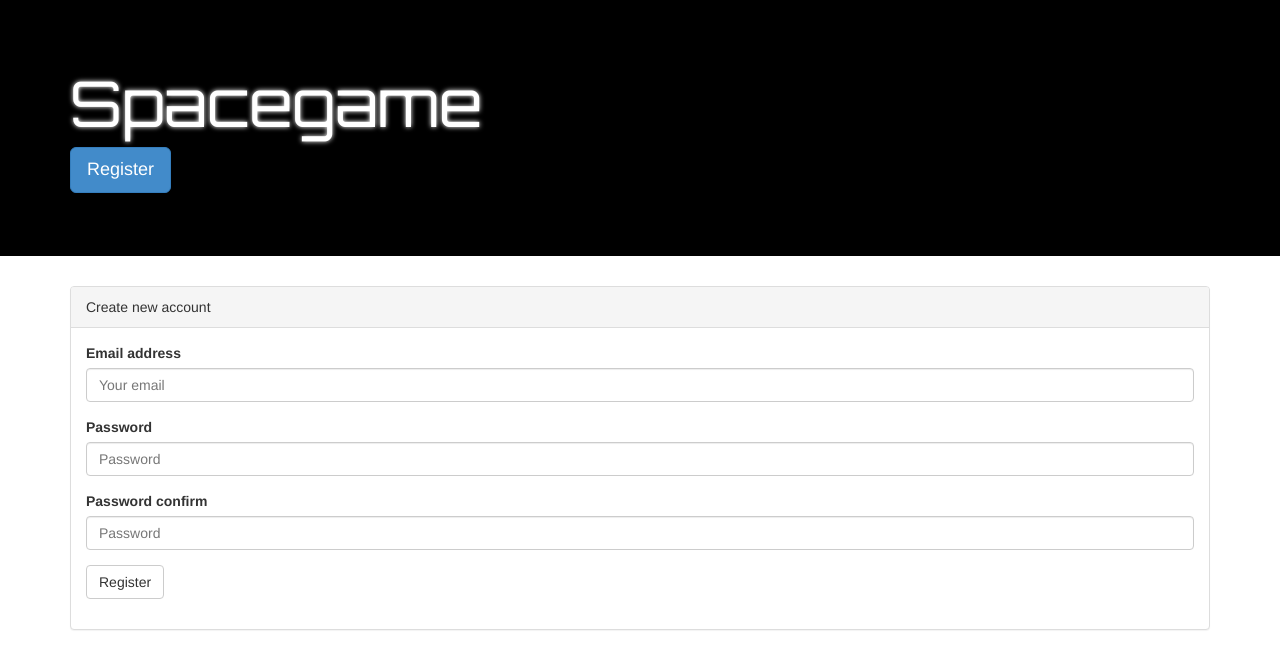
After one commit to BlackScorpGames/spacegame, a PHP site: page /register.php in a window 1280 px wide. The commit adds this page. Shown: the top 669 px of the page. Run offline with PHP 8.4, Linux system fonts and the light colour scheme; some libraries are stand-ins or nearby versions.

Commit message:
added registration page

```diff
--- a/bootstrap.php
+++ b/bootstrap.php
@@ -1,4 +1,5 @@
 <?php
+session_start();
 require_once __DIR__ . '/config/database.php';
 require_once __DIR__.'/vendor/autoload.php';
 /*
--- a/web/assets/css/style.css
+++ b/web/assets/css/style.css
@@ -5,3 +5,13 @@
     left:0;
 
 }
+
+header h1{
+    font-family: 'Orbitron',Arial;
+    text-shadow: 0px 0px 5px #ffffff;
+    color: #ffffff;
+}
+.jumbotron {
+    color: #ffffff;
+    background-color: #000;
+}
--- /dev/null
+++ b/web/banner.php
@@ -0,0 +1,6 @@
+<header class="jumbotron">
+    <div class="container">
+        <h1><?= $title ?></h1>
+        <p><a class="btn btn-primary btn-lg" href="register.php" role="button"><?= _('Register')?></a></p>
+    </div>
+</header>
--- a/web/footer.php
+++ b/web/footer.php
@@ -1,10 +1,6 @@
 <script src="//ajax.googleapis.com/ajax/libs/jquery/2.1.1/jquery.min.js"></script>
 <script src="//ajax.googleapis.com/ajax/libs/jqueryui/1.11.1/jquery-ui.min.js"></script>
-<script src="//cdnjs.cloudflare.com/ajax/libs/three.js/r68/three.min.js"></script>
-<script src="assets/js/stats.js"></script>
-<script src="assets/js/TrackballControls.js"></script>
+<script src="assets/js/bootstrap.min.js"></script>
 
-<script src="assets/js/bootstrap.min.js"></script>
-<script src="assets/js/main.js"></script>
 </body>
 </html>
--- a/web/header.php
+++ b/web/header.php
@@ -2,9 +2,11 @@
 <html>
 <head>
 <meta charset="utf-8">
+
+    <title><?= $title ?></title>
     <link rel="stylesheet" href="//ajax.googleapis.com/ajax/libs/jqueryui/1.11.1/themes/smoothness/jquery-ui.css" />
-
-    <link href="assets/css/bootstrap.min.css">
-    <link href="assets/css/style.css">
+    <link href='http://fonts.googleapis.com/css?family=Orbitron' rel='stylesheet' type='text/css'>
+    <link rel="stylesheet" href="assets/css/bootstrap.min.css">
+    <link rel="stylesheet" href="assets/css/style.css">
 </head>
 <body>
--- /dev/null
+++ b/web/register.php
@@ -0,0 +1,38 @@
+<?php
+require_once __DIR__ . '/../bootstrap.php';
+$title = 'Spacegame';
+?>
+
+<?php require_once __DIR__ . '/header.php'; ?>
+<?php require_once __DIR__ . '/banner.php'; ?>
+    <div class="container">
+        <div class="panel panel-default">
+            <div class="panel-heading"><?= _('Create new account') ?></div>
+            <div class="panel-body">
+                <form role="form" method="POST">
+                    <div class="form-group">
+                        <label for="email"><?= _('Email address') ?></label>
+                        <input type="email"  name="email" class="form-control" id="email"
+                               placeholder="<?= _('Your email') ?>">
+                    </div>
+                    <div class="form-group">
+                        <label for="password"><?= _('Password') ?></label>
+                        <input type="password" name="password" class="form-control" id="password"
+                               placeholder="<?= _('Password') ?>">
+                    </div>
+                    <div class="form-group">
+                        <label for="passwordConfirm"><?= _('Password confirm') ?></label>
+                        <input type="password" name="passwordConfirm"class="form-control" id="passwordConfirm"
+                               placeholder="<?= _('Password') ?>">
+                    </div>
+                    <div class="form-group">
+                        <button class="btn btn-default" type="submit" name="register"><?= _('Register')?></button>
+                        </div>
+                </form>
+            </div>
+        </div>
+    </div>
+
+
+
+<?php require_once __DIR__ . '/footer.php'; ?>
--- a/web/universe.php
+++ b/web/universe.php
@@ -23,4 +23,9 @@ $useCsae->process($request,$response);
     galaxies.push(galaxy);
     <?php endforeach ?>
 </script>
+
 <?php include 'footer.php'?>
+<script src="//cdnjs.cloudflare.com/ajax/libs/three.js/r68/three.min.js"></script>
+<script src="assets/js/stats.js"></script>
+<script src="assets/js/TrackballControls.js"></script>
+<script src="assets/js/main.js"></script>
```
Also changed, not shown: web/index.php (+8 -0 lines).
